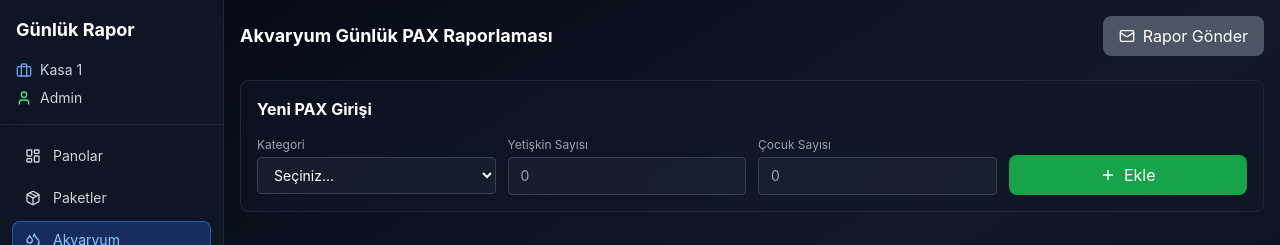
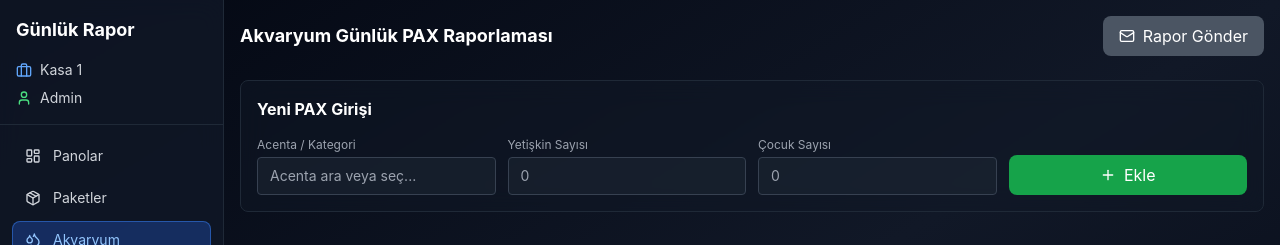
Before and after one commit to zyokdur/adrenalin-, a React (Vite) app: page / in a window 1280 px wide. Both pictures are taken after a click on the button "Akvaryum". Shown: the top 245 px of the page. Built offline with nearby package versions, Linux system fonts and the light colour scheme.

Commit message:
Add agency list to Aquarium tab with autocomplete search

```diff
--- a/src/components/AquariumTab.tsx
+++ b/src/components/AquariumTab.tsx
@@ -9,6 +9,43 @@ interface PaxEntry {
   timestamp: string;
 }
 
+const AGENCIES = [
+  'ADLER TURIZM', 'ATLAS TOUR', 'ANTALYA WAVES TRAVEL', 'ALEXA TRAVEL', 'ANCHWOOD TOUR',
+  'ANASON TRAVEL', 'ARGOS KUYUM', 'AYAX GLOBAL', 'ANTALYUM TOUR', 'AYBA TUNGA TURIZM',
+  'AIDA TUR', 'ALAPAN TRAVEL', 'AMER TRAVEL', 'AMBROSSIA TRAVEL', 'ANTALYA FULL TOUR',
+  'AKIN VIP TRANSFER', 'AKTEON TURIZM', 'ATASAM HOLIDAY TRAVEL', 'BIGBAM TRAVEL', 'BUSTANI TURIZM',
+  'BEST SERVICE', 'BENTOUR', 'BİLET.COM', 'BILET ANTALYA - ERS YAZALIM', 'BOOKERS TRAVEL',
+  'BUNA TURCIA TURIZM', 'BLUEMANIA', 'BOOKLINE TRAVEL', 'BTS TUR', 'BOOXIMUM TURIZM',
+  'BIJONS TOUR', 'CHRISTIAN ITS TRAVEL', 'CIP TRAVEL', 'CANDID TOUR', 'CRAFT TRAVEL',
+  'CATT TOUR', 'CASTOR TRAVEL', 'COL TUR', 'COOL TUR', 'CORRECT', 'CORENDON',
+  'CONSUL TRAVEL', 'COLMENYA TRAVEL', 'COYAV TRAVEL', 'CELEX TURIZM', 'DISCOVER TURKEY',
+  'DIANA', 'DORAK SIGNATURE', 'DESTINATION', 'DS (TUI)', 'DEHA', 'DOPAMIN TOUR',
+  'DREAMBIG HIGH CLASS TASIMACILIK', 'DIAMOND VOYAGE TRAVEL', 'FOUR SEASONS TRAVEL', 'FUN & SUN',
+  'FABL TOURISM', 'FIT TOUR', 'FIBULA TRAVEL', 'FABIAN TOUR', 'FAIRDAY TURIZM',
+  'FIBAR TUR', 'FEZA TURIZM', 'FLUJO TOUR', 'GINZA TRAVEL', 'GOLPON TRAVEL',
+  'GLORIA LIFE TOUR', 'GREEN NATURE TRAVEL', 'GEPARD TURIZM', 'GOKCEKOGLU TURIZM', 'GUVENBEY TURIZM',
+  'GTS HOLIDAY', 'ERGENEKON TOUR', 'ESKOL PINARIM TUR', 'ELIX TOUR', 'ETS TURIZM',
+  'EMA TOURS', 'EIA HOLIDAYS', 'ESIL BLUE TAVEL', 'HIERAPOLIS TURIZM', 'HANA TRAVEL',
+  'HEDEF DOĞA TURIZM', 'HABITAT VIP TRAVEL', 'HSC TRAVEL', 'HEAVENTOUR TUR', 'HARRA TRAVEL',
+  'HAYTUR', 'HEYSEM TOUR', 'HOLIDAYCE VIBES TURIZM', 'HAPPY ELAY TURIZM', 'HURKAN TOUR',
+  'HIGGS TOUR', 'HOLIDAY NB TOUR', 'HOMA TOUR', 'IBR TRAVEL', 'IHS TRAVEL AVRUPA',
+  'IHS TRAVEL BDT', 'INTOURIST-MOTUS AVRUPA', 'INTOURIST-MOTUS', 'INTERHOL SERVİCES', 'IKAROS TURIZM',
+  'IMPULSE TUR', 'IRELS TRAVEL', 'JOLLY TOUR', 'JAZZ TOUR', 'JKR TURIZM',
+  'KALANIT TRAVEL', 'KARTACA TURIZM', 'KARNAK TRAVEL', 'KARMET TRAVEL', 'KHARON TRAVEL',
+  'KEDALYA TURIZM', 'KADEN GOLF TRAVEL', 'KING ALP REISEN', 'KING OF ALAIYE TRAVEL', 'KIRKGOZHAN TRAVEL',
+  'KAFECAN', 'KORAL TRAVEL', 'KPKZ TRAVEL', 'LOTI TOUR', 'LIGHT TOURS – KAYALAR',
+  'LUNA BLU TRAVEL', 'LITORE SUN TRAVEL', 'MİRACLE CONCIERGE', 'MUNA TOSUN TRAVEL', 'MY FRIEND TRAVEL',
+  'MERCAN TURIZM', 'MUHIP TURIZM', 'ANTALYA AQUARIUM AKAY TOUR YILBASI MEGA', 'ANTALYA AQUARIUM KOKARTLI REHBER MEGA',
+  'ANTALYA AQUARIUM BASIN KART MEGA', 'ATILGAN AKVARYUM MEGA', 'AKAY TURIZM AVRUPA', 'ADONIS ISTANBUL',
+  'ANEX', 'ANEX AVRUPA', 'AKDEM TRAVEL', 'AVIUM TOURS', 'ALL TOURS',
+  'ANEX IC PAZAR', 'AKUAMARINE TRAVEL', 'ADANUS TURIZM', 'ARAZ ARAN TRAVEL', 'AZRA TOUR',
+  'AGATHON TRAVEL', 'AZAD TURIZM', 'ASOS TURIZM', 'ASI TURIZM', 'ANB TOUR',
+  'ARENA SPORT', 'AHLAN ANTALYA', 'ODEON', 'TRAVELLER ADVANTAGE PAC MEGA', 'TRAVELLER ADVANTAGE AQUA+FACE',
+  'TRAVELLER TRY MEGA', 'TRAVELLER TRY AQUA+FACE', 'ONLİNE VİSİTOR AKV +WİLD', 'ONLİNE MEGA',
+  'MUNFERIT ONLINE AQUA+WILD', 'MUNFERIT ONLINE MEGA', 'ONLINE IC AC MEGA', 'ONLINE AC IC AQUA+WILD',
+  'TRAVELLER ADVANTAGE AQUA+CİNEMA', 'NEDIM TUGEN OKUL AQUA+SNOW+XD', 'WORLD OF LUXURY FULL PLUS KIŞ'
+];
+
 export default function AquariumTab() {
   const [paxEntries, setPaxEntries] = useState<PaxEntry[]>([]);
   const [formData, setFormData] = useState({
@@ -18,8 +55,9 @@ export default function AquariumTab() {
   });
   const [email, setEmail] = useState('');
   const [showEmailModal, setShowEmailModal] = useState(false);
+  const [searchTerm, setSearchTerm] = useState('');
 
-  const categories = ['Acente', 'Müşteridi Panosu', 'Kasa', 'Diğer'];
+  const categories = ['Müşteridi Panosu', 'Kasa', 'Diğer', ...AGENCIES].sort();
 
   const handleAddEntry = () => {
     if (!formData.category || !formData.adult || !formData.child) {
@@ -124,19 +162,28 @@ Toplam PAX: ${totals.total}
         <h3 className="text-white font-bold mb-4">Yeni PAX Girişi</h3>
         <div className="grid grid-cols-1 sm:grid-cols-2 lg:grid-cols-4 gap-3">
           <div>
-            <label className="block text-xs text-gray-400 mb-1">Kategori</label>
-            <select
-              value={formData.category}
-              onChange={(e) => setFormData({ ...formData, category: e.target.value })}
-              className="w-full px-3 py-2 bg-gray-800/50 border border-gray-700 rounded text-white text-sm"
-            >
-              <option value="">Seçiniz...</option>
-              {categories.map((cat) => (
-                <option key={cat} value={cat}>
-                  {cat}
-                </option>
-              ))}
-            </select>
+            <label className="block text-xs text-gray-400 mb-1">Acenta / Kategori</label>
+            <div className="relative">
+              <input
+                type="text"
+                value={formData.category}
+                onChange={(e) => {
+                  setFormData({ ...formData, category: e.target.value });
+                  setSearchTerm(e.target.value);
+                }}
+                onFocus={() => setSearchTerm(formData.category)}
+                placeholder="Acenta ara veya seç..."
+                className="w-full px-3 py-2 bg-gray-800/50 border border-gray-700 rounded text-white text-sm"
+                list="agencies-list"
+              />
+              <datalist id="agencies-list">
+                {categories
+                  .filter((cat) => cat.toLowerCase().includes(searchTerm.toLowerCase()))
+                  .map((cat) => (
+                    <option key={cat} value={cat} />
+                  ))}
+              </datalist>
+            </div>
           </div>
 
           <div>
```
